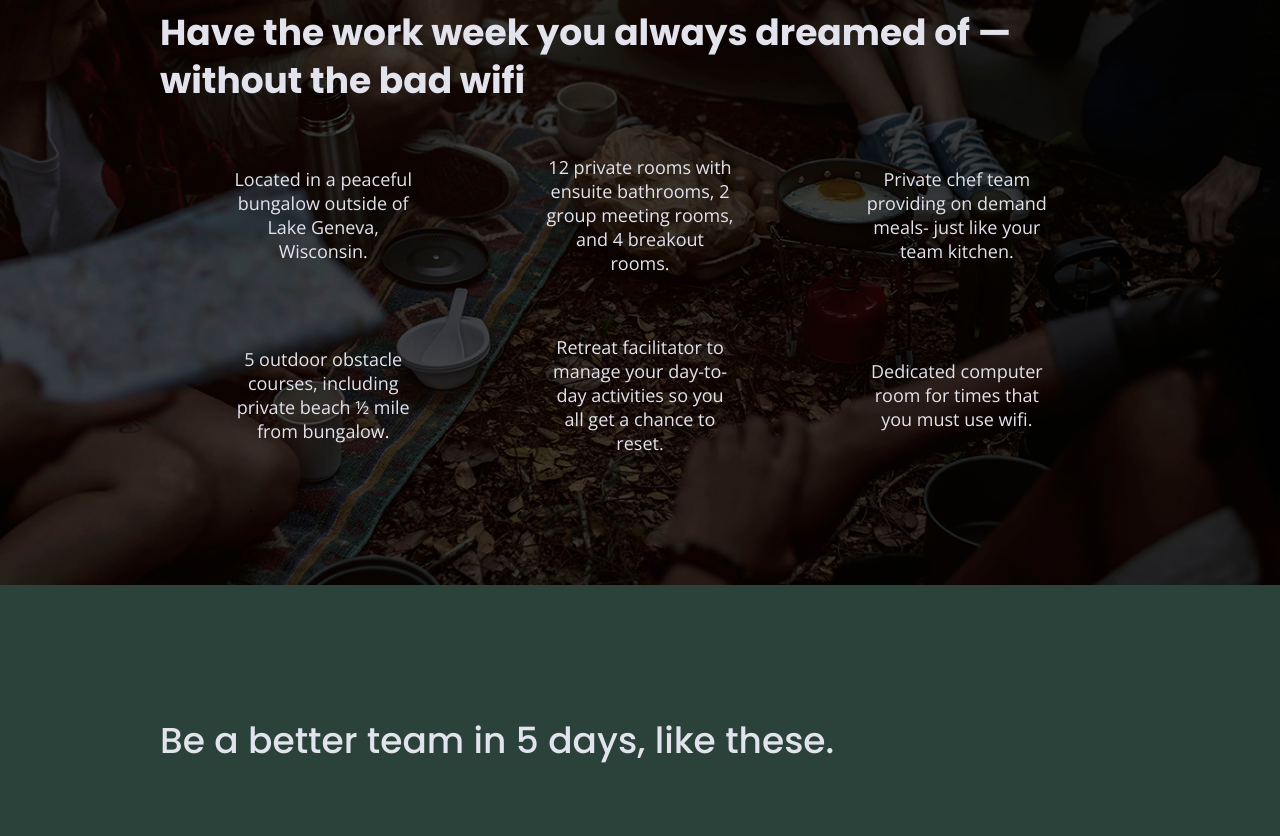
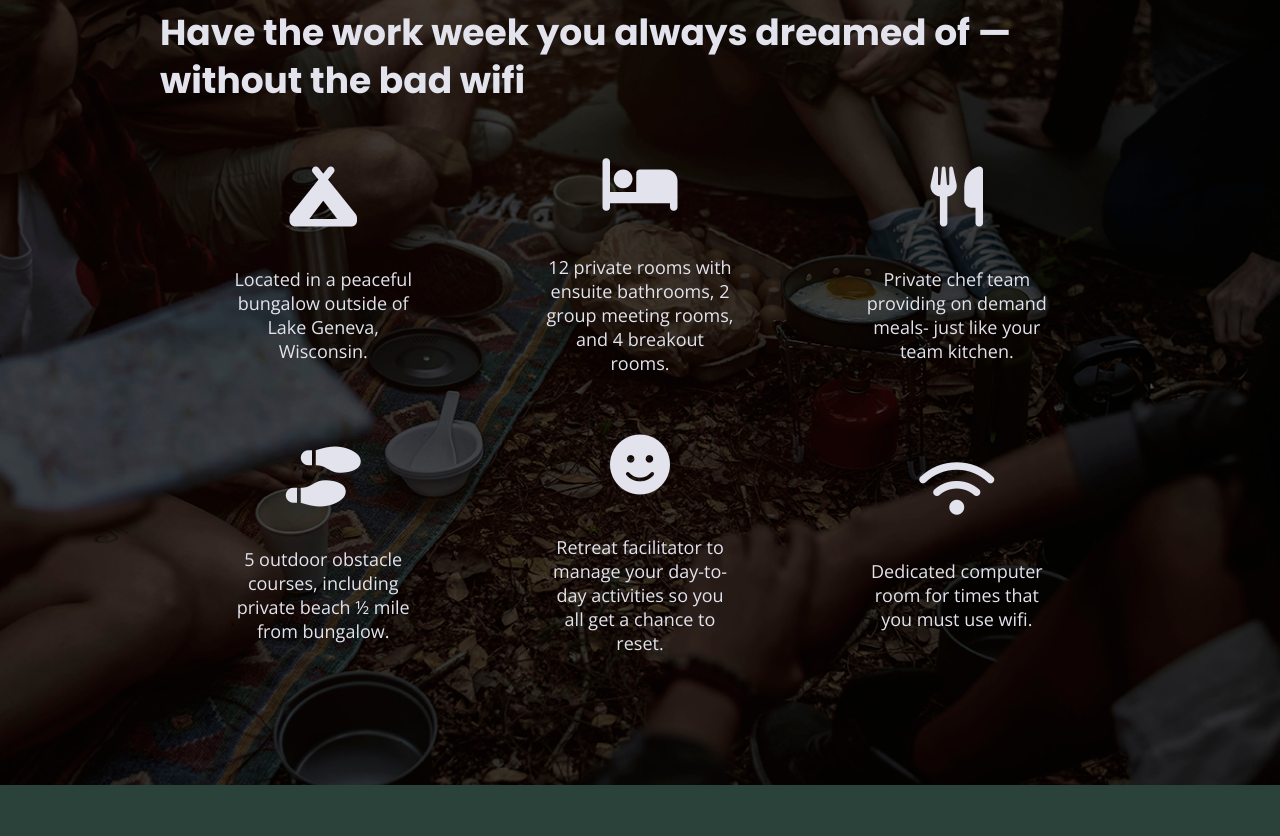
Before and after one commit to katekeefer/SBrydon, a website: page index.html in a window 1280 px wide. Shown: the part 1159-1995 px from the top of the page. Drawn offline with nearby package versions, Linux system fonts and the light colour scheme.

Commit message:
Addedd icons and icon link for features section.

```diff
--- a/css/main.css
+++ b/css/main.css
@@ -355,6 +355,14 @@ input[type=button] {
   margin: 0;
 }
 
+.features i {
+  font-size: 3.75em;
+  margin-bottom: 40px;
+  text-align: center;
+  display: flex;
+  align-items: center;
+  justify-content: center;
+}
 
 /*--------------- Reviews Styles ---------------*/
 
--- a/index.html
+++ b/index.html
@@ -18,8 +18,10 @@
 
   <link rel="stylesheet" href="css/normalize.css">
   <link rel="stylesheet" href="css/main.css">
-  <!--Google Fonts-->
+  <script src="https://kit.fontawesome.com/83ef87b881.js" crossorigin="anonymous"></script>
+<!--Google Fonts-->
   <link href="https://fonts.googleapis.com/css?family=Open+Sans:400,700|Poppins:500,700" rel="stylesheet">
+
 
   <meta name="theme-color" content="#fafafa">
 </head>
@@ -69,26 +71,32 @@
       <div class="features-items">
         <article>
           <p class="fontawesome-icon"></p>
+            <i class="fas fa-campground"></i>
           <p class="features-item-description">Located in a peaceful bungalow outside of Lake Geneva, Wisconsin.</p>
         </article>
         <article>
           <p class="fontawesome-icon"></p>
+            <i class="fas fa-bed"></i>
           <p class="features-item-description">12 private rooms with ensuite bathrooms, 2 group meeting rooms, and 4 breakout rooms.</p>
         </article>
         <article>
           <p class="fontawesome-icon"></p>
+            <i class="fas fa-utensils"></i>
           <p class="features-item-description">Private chef team providing on demand meals- just like your team kitchen.</p>
         </article>
         <article>
           <p class="fontawesome-icon"></p>
+            <i class="fas fa-shoe-prints"></i>
           <p class="features-item-description">5 outdoor obstacle courses, including private beach &#189; mile from bungalow.</p>
         </article>
         <article>
           <p class="fontawesome-icon"></p>
+            <i class="fas fa-smile"></i>
           <p class="features-item-description">Retreat facilitator to manage your day-to-day activities so you all get a chance to reset.</p>
         </article>
         <article>
           <p class="fontawesome-icon"></p>
+            <i class="fas fa-wifi"></i>
           <p class="features-item-description">Dedicated computer room for times that you must use wifi.</p>
         </article>
       </div><!--features-items closing div-->
```
Also changed, not shown: about/index.html (+1 -0 lines), faq/index.html (+1 -0 lines).
